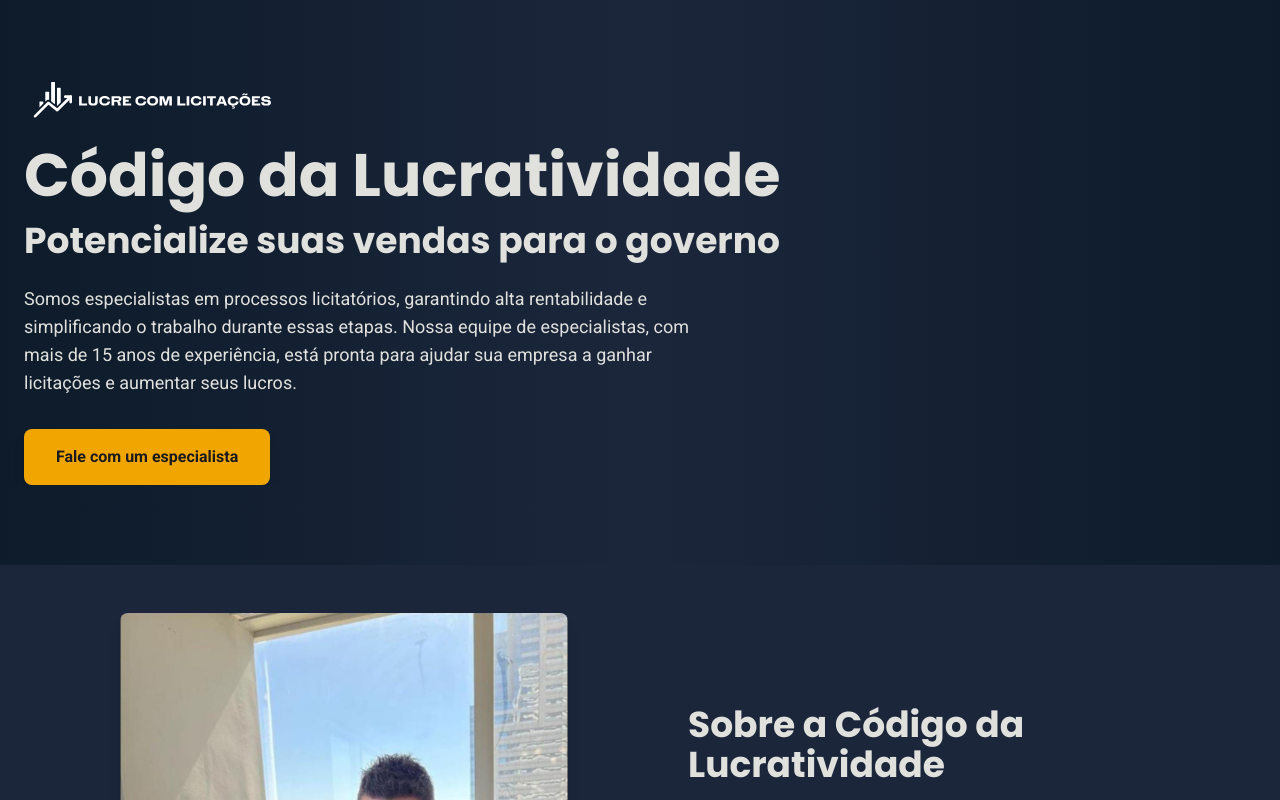
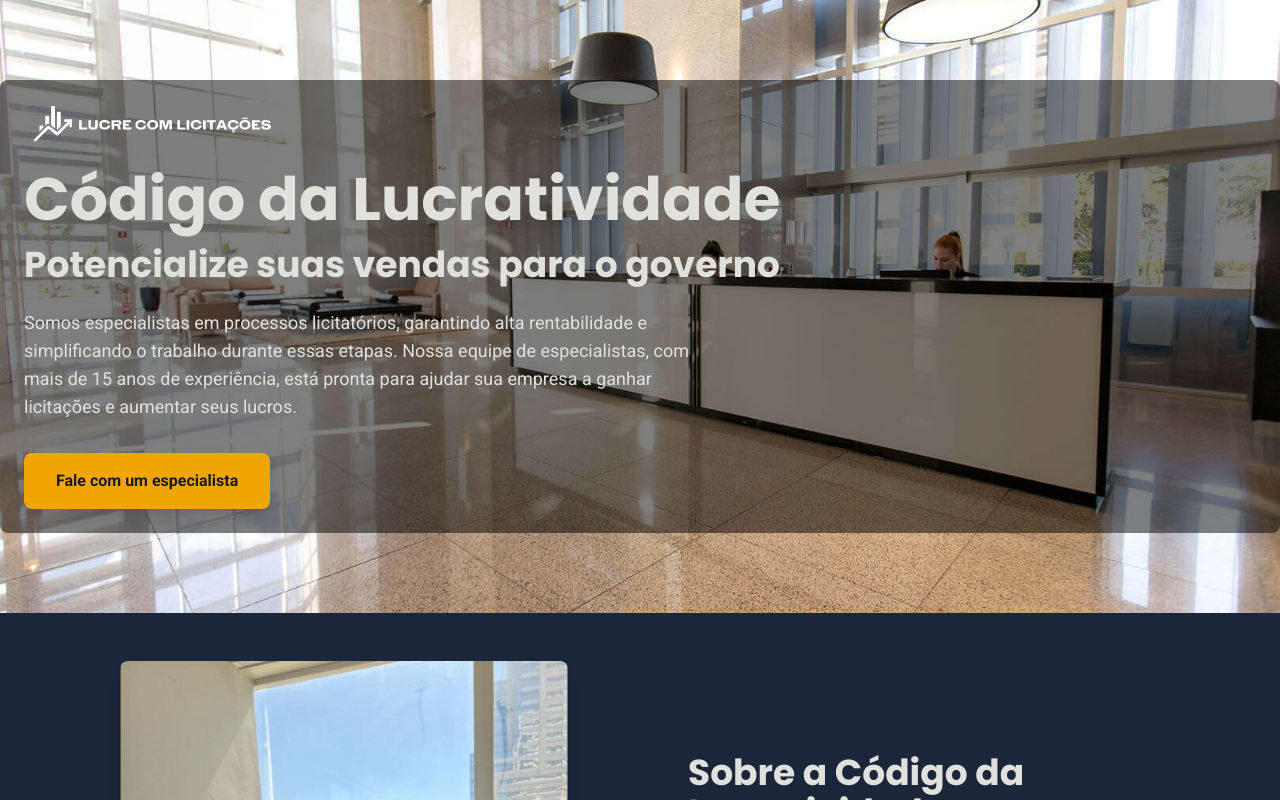
Before and after one commit to ErikMendesRc/lucre-com-licitacoes-lp, a React (Create React App) app: page / in a window 1280 px wide. Shown: the top 800 px of the page. Built offline with nearby package versions, Linux system fonts and the light colour scheme.

Commit message:
Adicionado fundo ao header

```diff
--- a/src/components/Header.tsx
+++ b/src/components/Header.tsx
@@ -2,8 +2,8 @@ import React from 'react';
 
 const Header: React.FC = () => {
   return (
-    <header className="bg-gradient-to-r from-primary via-secondary to-primary text-textLight py-20">
-      <div className="container mx-auto px-6 flex flex-col items-start max-w-full overflow-hidden">
+    <header className="bg-cover bg-center bg-no-repeat text-textLight py-20" style={{ backgroundImage: 'url(/hall.jpg)' }}>
+      <div className="container mx-auto px-6 flex flex-col items-start max-w-full overflow-hidden bg-black bg-opacity-50 p-6 rounded-lg">
         <img src="/logo.svg" alt="Código da Lucratividade" className="mb-6 w-64 h-auto animate-fadeIn" />
         <h1 className="text-4xl md:text-6xl font-bold leading-tight animate-slideInLeft">Código da Lucratividade</h1>
         <h2 className="text-2xl md:text-4xl font-semibold mt-4 animate-slideInRight">Potencialize suas vendas para o governo</h2>
```
Also changed, not shown: public/hall.jpg (added).
